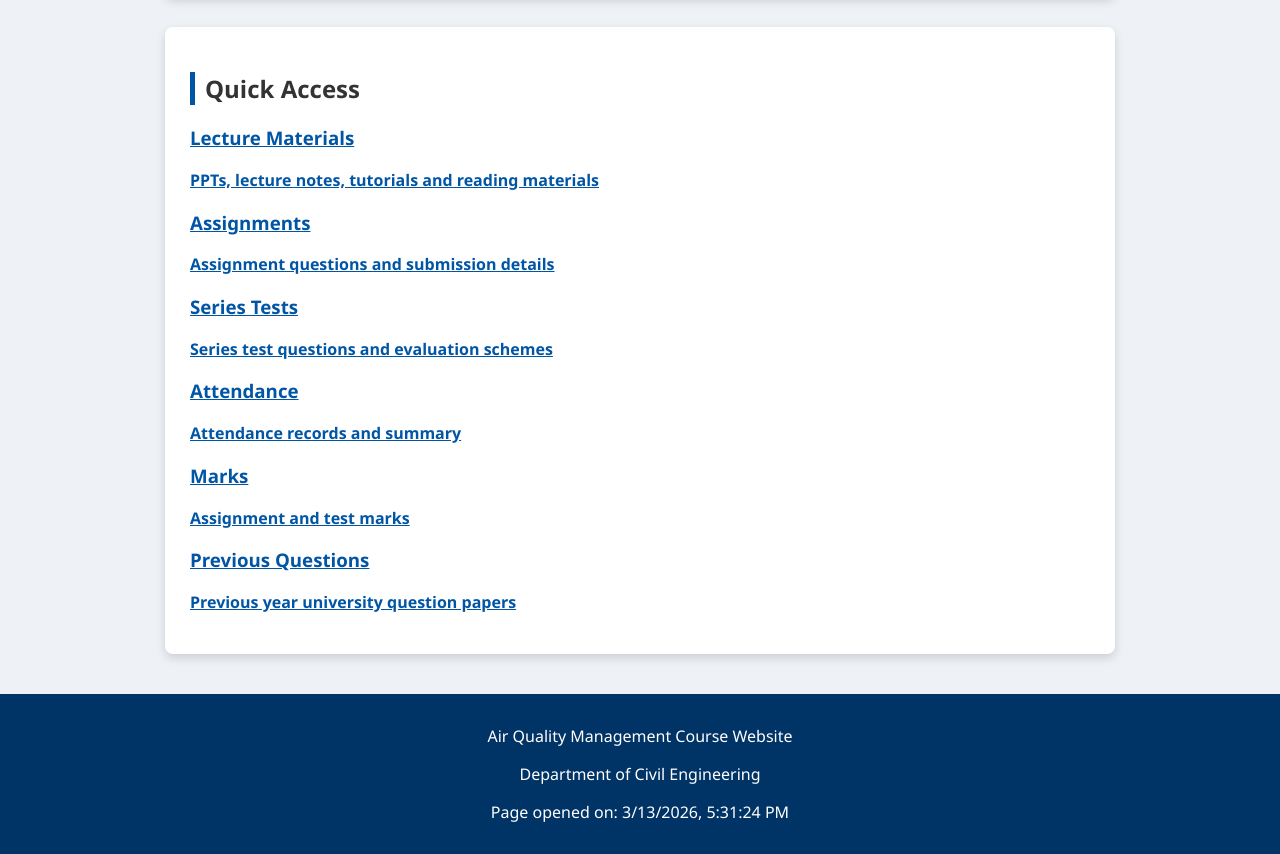
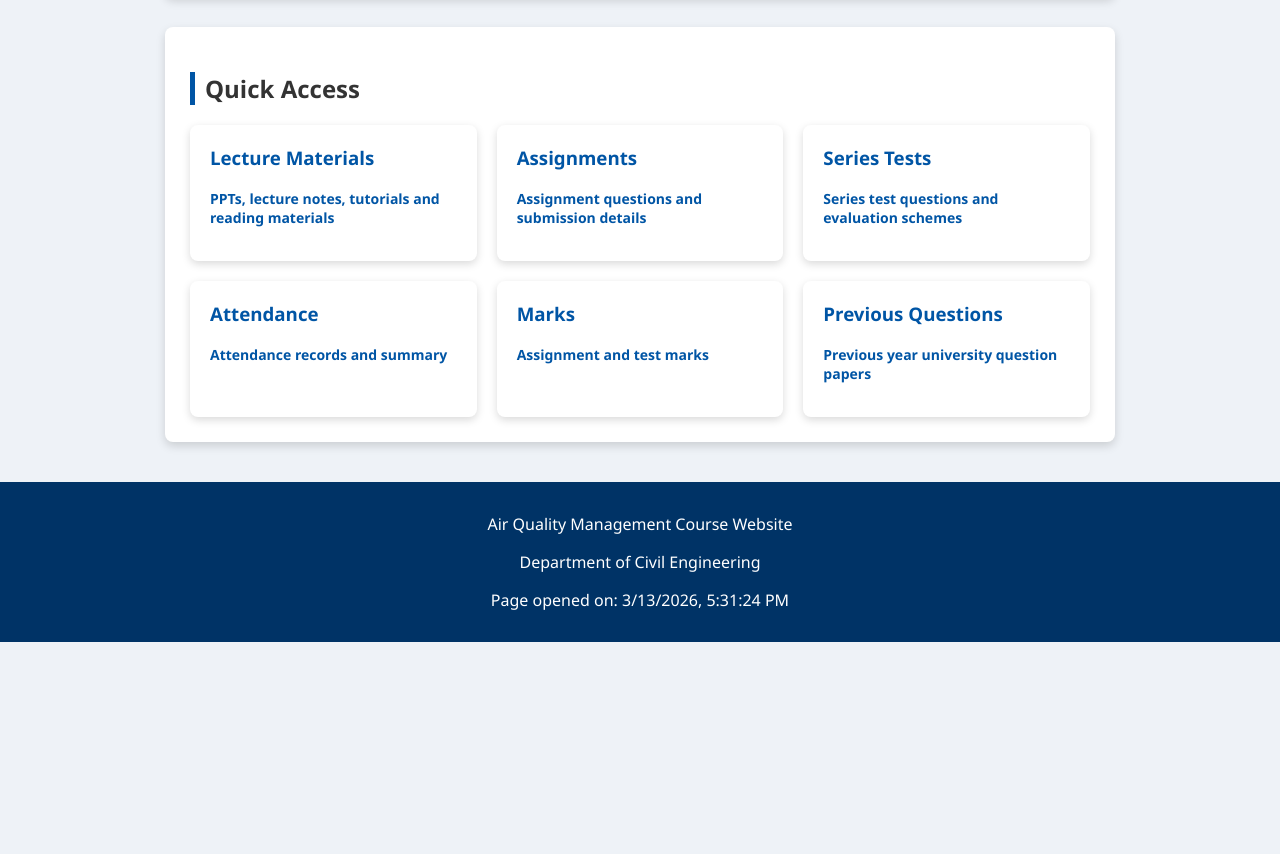
Before and after one commit to Aiswaryas26/Aiswaryas26.github.io, a plain HTML site: page index.html in a window 1280 px wide. Shown: the part 1451-2305 px from the top of the page. After the commit the page ends 2093 px from the top, so only its background shows below. Drawn offline with Linux system fonts and the light colour scheme.

Commit message:
Update style.css

```diff
--- a/style.css
+++ b/style.css
@@ -130,6 +130,54 @@ input[type=submit]:hover{
 background:#003366;
 }
 
+/* QUICK ACCESS CARDS */
+
+.card-grid{
+display:grid;
+grid-template-columns:repeat(auto-fit,minmax(220px,1fr));
+gap:20px;
+margin-top:20px;
+}
+
+.card{
+background:white;
+padding:20px;
+border-radius:8px;
+box-shadow:0 3px 8px rgba(0,0,0,0.15);
+text-decoration:none;
+color:#333;
+transition:0.3s;
+}
+
+.card:hover{
+transform:translateY(-5px);
+box-shadow:0 6px 15px rgba(0,0,0,0.25);
+}
+
+.card h3{
+margin-top:0;
+color:#0055a5;
+}
+
+.card p{
+font-size:14px;
+}
+
+/* ANNOUNCEMENTS */
+
+.announcement{
+background:#f4f8ff;
+border-left:5px solid #0055a5;
+padding:15px;
+margin-bottom:20px;
+border-radius:6px;
+}
+
+.announcement h3{
+margin-top:0;
+color:#0055a5;
+}
+
 /* FOOTER */
 
 footer{
```
